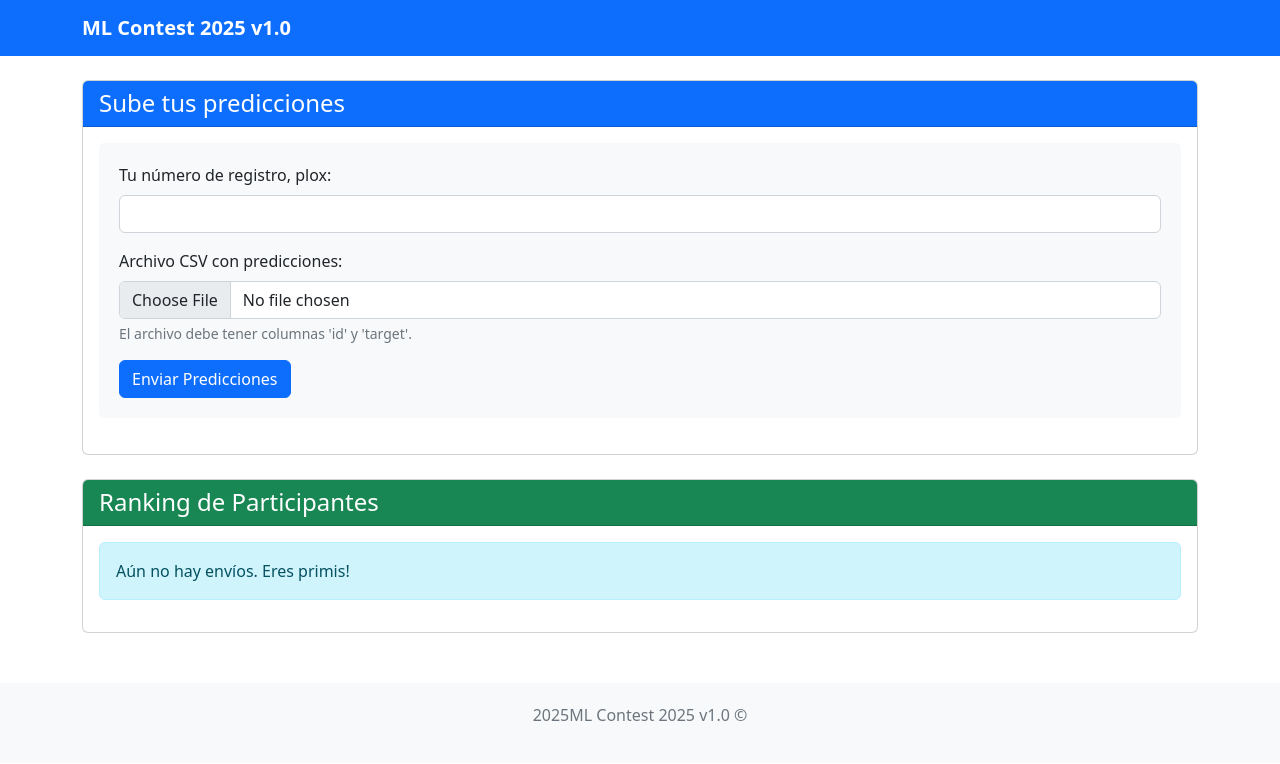
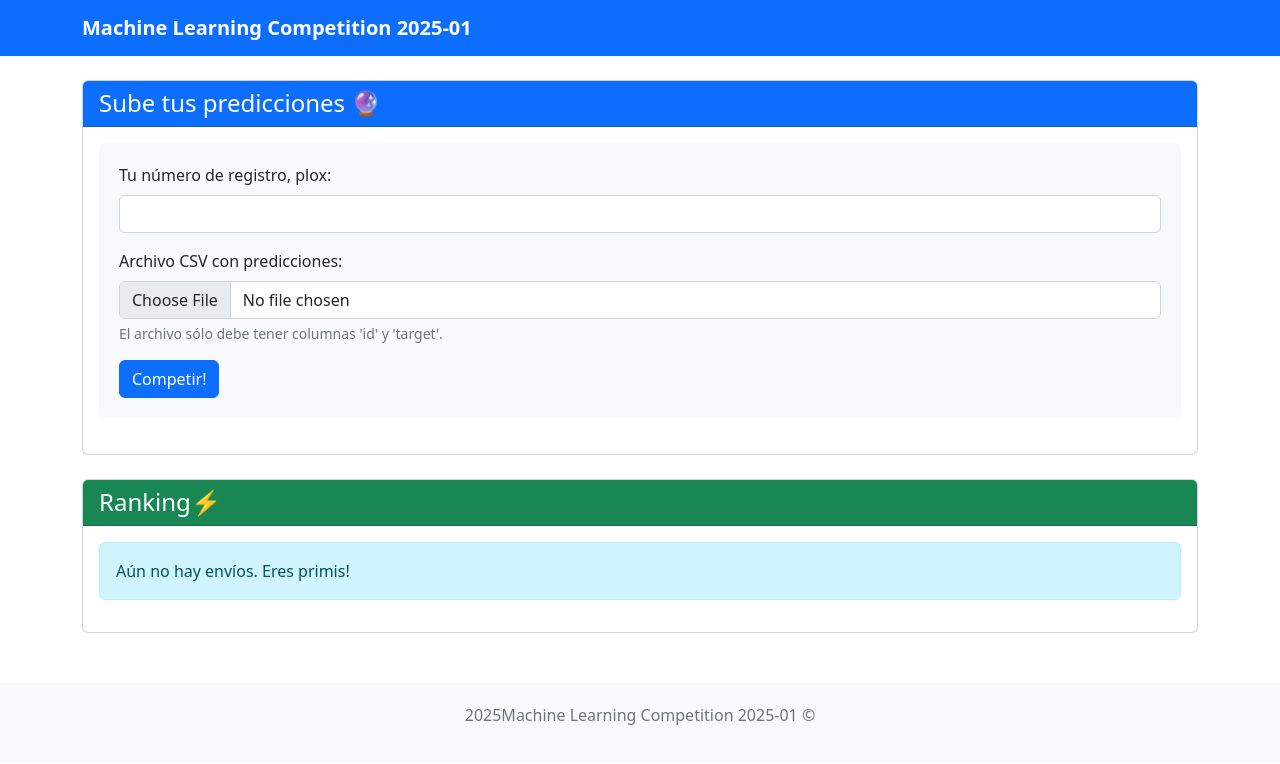
Before and after one commit to Afroefras/ml-contest, a Flask app: page / in a window 1280 px wide. Shown: the top 764 px of the page. Run offline with Flask 3, Linux system fonts and the light colour scheme.

Commit message:
webpage text adjustments

```diff
--- a/templates/index.html
+++ b/templates/index.html
@@ -3,7 +3,7 @@
 <head>
     <meta charset="UTF-8">
     <meta name="viewport" content="width=device-width, initial-scale=1.0">
-    <title>ML Contest 2025 v1.0</title>
+    <title>Machine Learning Competition 2025-01</title>
     <!-- Bootstrap CSS -->
     <link href="https://cdn.jsdelivr.net/npm/bootstrap@5.2.3/dist/css/bootstrap.min.css" rel="stylesheet">
     <style>
@@ -30,7 +30,7 @@
 <body>
     <nav class="navbar navbar-expand-lg navbar-dark bg-primary mb-4">
         <div class="container">
-            <a class="navbar-brand" href="/">ML Contest 2025 v1.0</a>
+            <a class="navbar-brand" href="/">Machine Learning Competition 2025-01</a>
         </div>
     </nav>
 
@@ -51,7 +51,7 @@
             <div class="col-md-12">
                 <div class="card mb-4">
                     <div class="card-header bg-primary text-white">
-                        <h4 class="mb-0">Sube tus predicciones</h4>
+                        <h4 class="mb-0">Sube tus predicciones 🔮</h4>
                     </div>
                     <div class="card-body">
                         <form method="POST" enctype="multipart/form-data" class="submission-form">
@@ -62,9 +62,9 @@
                             <div class="mb-3">
                                 <label for="file" class="form-label">Archivo CSV con predicciones:</label>
                                 <input type="file" class="form-control" id="file" name="file" accept=".csv" required>
-                                <div class="form-text">El archivo debe tener columnas 'id' y 'target'.</div>
+                                <div class="form-text">El archivo sólo debe tener columnas 'id' y 'target'.</div>
                             </div>
-                            <button type="submit" class="btn btn-primary">Enviar Predicciones</button>
+                            <button type="submit" class="btn btn-primary">Competir!</button>
                         </form>
                     </div>
                 </div>
@@ -75,7 +75,7 @@
             <div class="col-md-12">
                 <div class="card">
                     <div class="card-header bg-success text-white">
-                        <h4 class="mb-0">Ranking de Participantes</h4>
+                        <h4 class="mb-0">Ranking⚡</h4>
                     </div>
                     <div class="card-body">
                         {% if submissions %}
@@ -120,7 +120,7 @@
 
     <footer class="footer">
         <div class="container">
-            <p class="text-muted">ML Contest 2025 v1.0 © {{ year }}</p>
+            <p class="text-muted">Machine Learning Competition 2025-01 © {{ year }}</p>
         </div>
     </footer>
 
```
